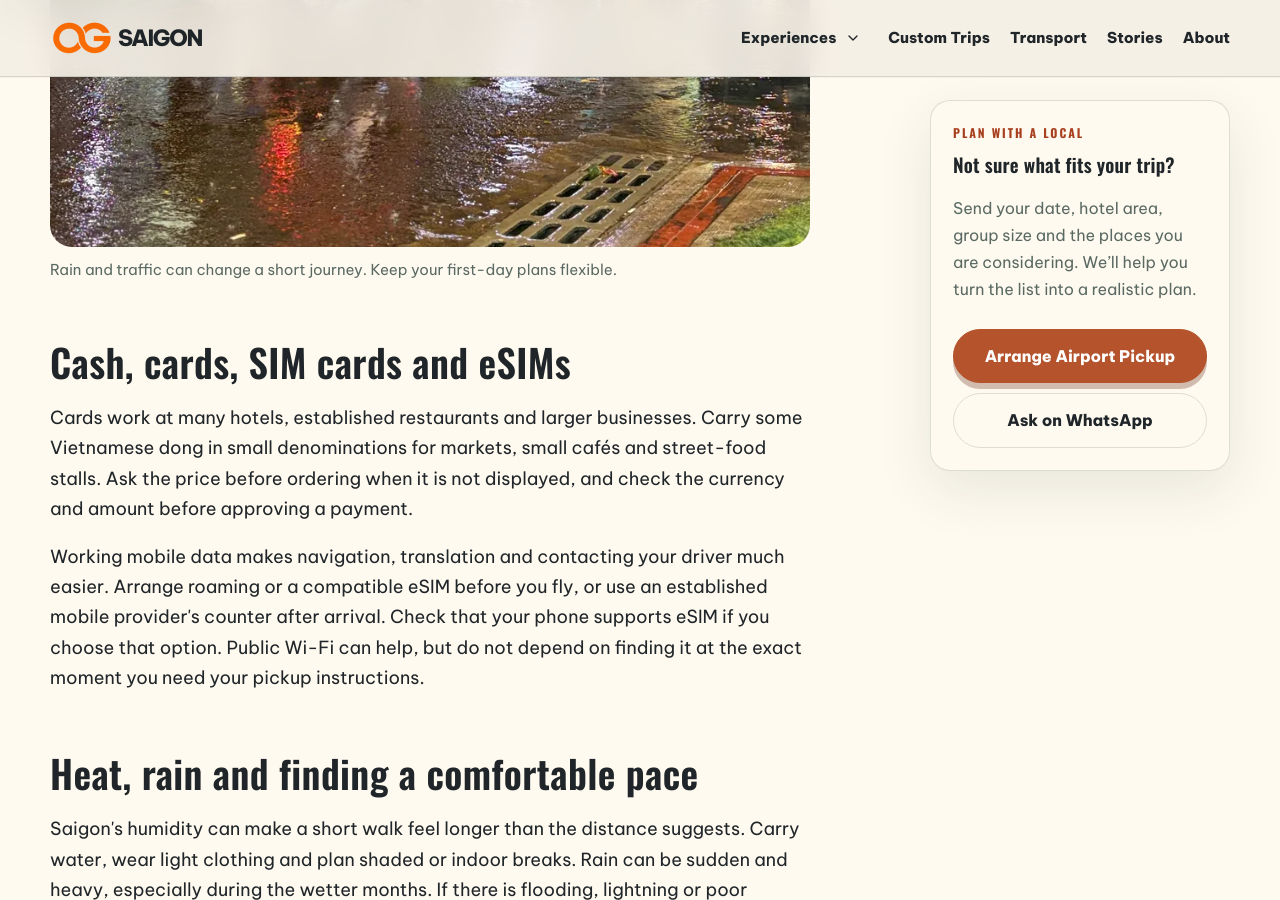
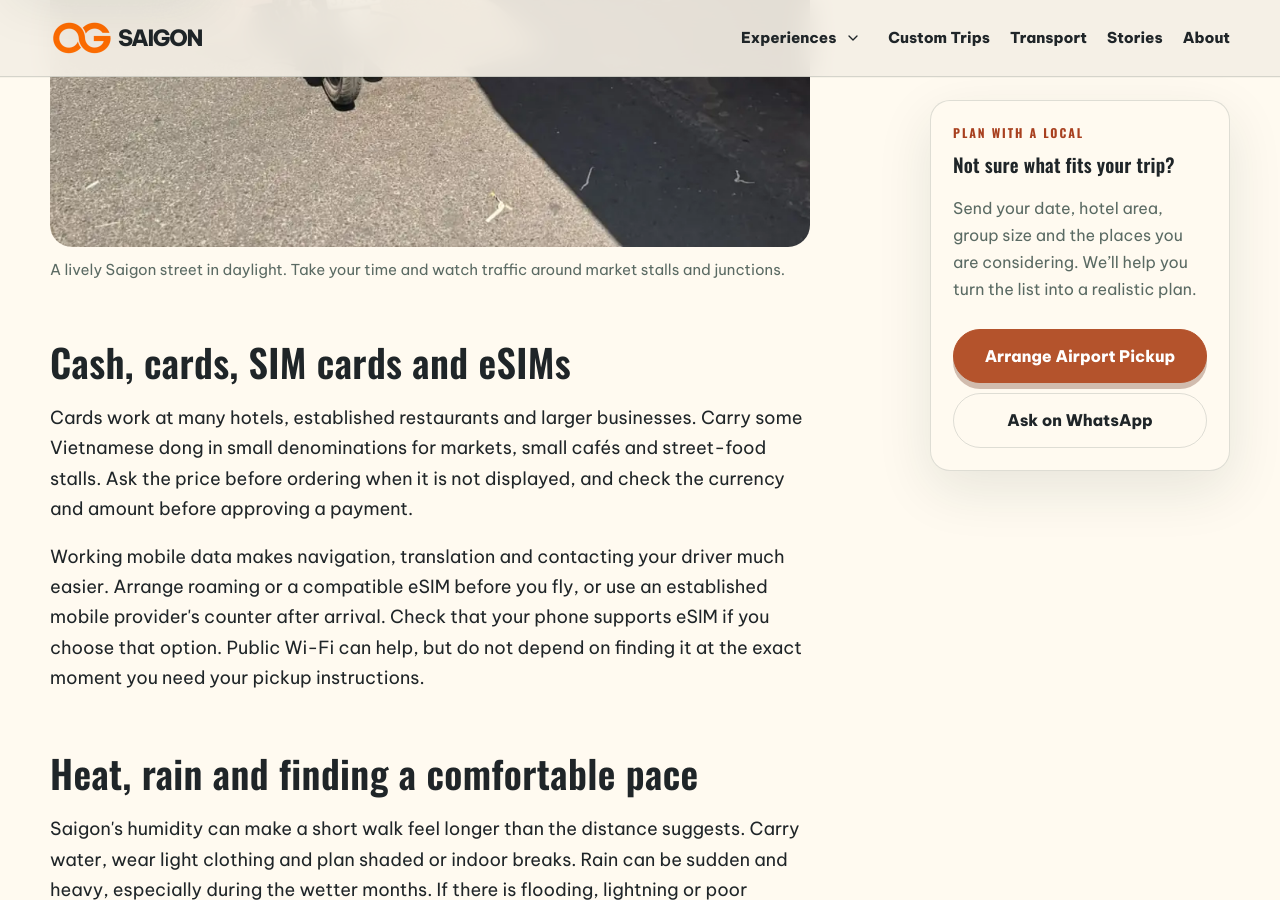
Before and after one commit to DSG2025/DSG2025.github.io, a Jekyll site: the page built from _stories/first-day-in-saigon.md, in a window 1280 px wide and 900 px high, scrolled down 3889 px. Built offline with Jekyll 4.4.1, drawn with Linux system fonts in a browser that asks for light colours; some web fonts are replaced; part of the change alters nothing that is shown.

Commit message:
fix: use daylight local photos in first-day Saigon story

```diff
--- a/_stories/first-day-in-saigon.md
+++ b/_stories/first-day-in-saigon.md
@@ -9,10 +9,10 @@ modified: "2026-11-20"
 category: First time in Saigon
 eyebrow: OG Saigon local guide
 lead: "From Tan Son Nhat Airport to your first meal, here is how to handle arrival, traffic and a realistic first day without rushing Saigon."
-hero_image: /assets/images/saigon-rainy-night-street-reflections.webp
-hero_alt: Rainy Saigon street at night with motorbikes and reflections
-hero_width: 900
-hero_height: 1200
+hero_image: /assets/images/custom-trip/v5/couple-city/01-central-post-office.webp
+hero_alt: OG Saigon local guide with two visitors outside Saigon Central Post Office on a sunny day
+hero_width: 1080
+hero_height: 1440
 card_image: /assets/images/story-posters/first-day-in-saigon-poster.webp
 card_alt: "Vintage style poster for Your First Day in Saigon showing travelers on a motorbike"
 card_width: 1280
@@ -57,7 +57,7 @@ side_secondary_whatsapp: true
 <h2>Traffic, walking and crossing the road</h2>
 <p>Motorbikes, turning vehicles and changing pavement conditions require attention. Use pedestrian crossings and traffic signals where available, but still watch for vehicles turning or ignoring them. Put your phone away before crossing. If a junction feels unsafe, wait, take a different crossing or use a short vehicle trip. There is no street-crossing trick that guarantees safety, and you should not blindly copy what another pedestrian does.</p>
 <p>A place that looks close on a map can take longer than expected because of lights, congestion, heat, rain or the need to walk around a difficult junction. For a first day, plan one area at a time, with time for breaks rather than a tight minute-by-minute route.</p>
-<figure><img alt="Motorbikes travelling through a rainy Saigon street at night" decoding="async" height="1200" loading="lazy" src="/assets/images/saigon-rain-motorbikes-night.webp" width="900"/><figcaption>Rain and traffic can change a short journey. Keep your first-day plans flexible.</figcaption></figure>
+<figure><img alt="Motorbikes and street vendors along a sunny District 4 road in Saigon" decoding="async" height="825" loading="lazy" src="/assets/images/district4-hero-local-street-vendors.webp" width="1100"/><figcaption>A lively Saigon street in daylight. Take your time and watch traffic around market stalls and junctions.</figcaption></figure>
 
 <h2>Cash, cards, SIM cards and eSIMs</h2>
 <p>Cards work at many hotels, established restaurants and larger businesses. Carry some Vietnamese dong in small denominations for markets, small cafés and street-food stalls. Ask the price before ordering when it is not displayed, and check the currency and amount before approving a payment.</p>
```
